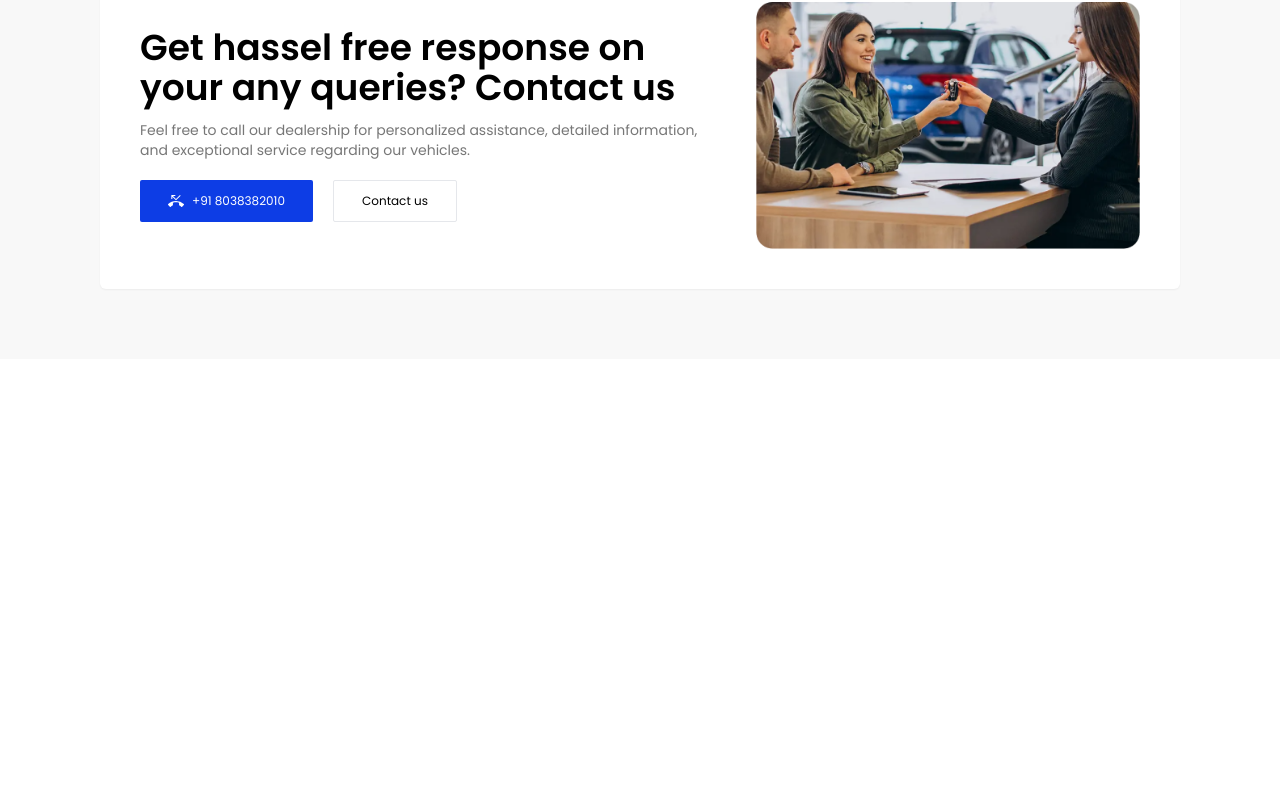
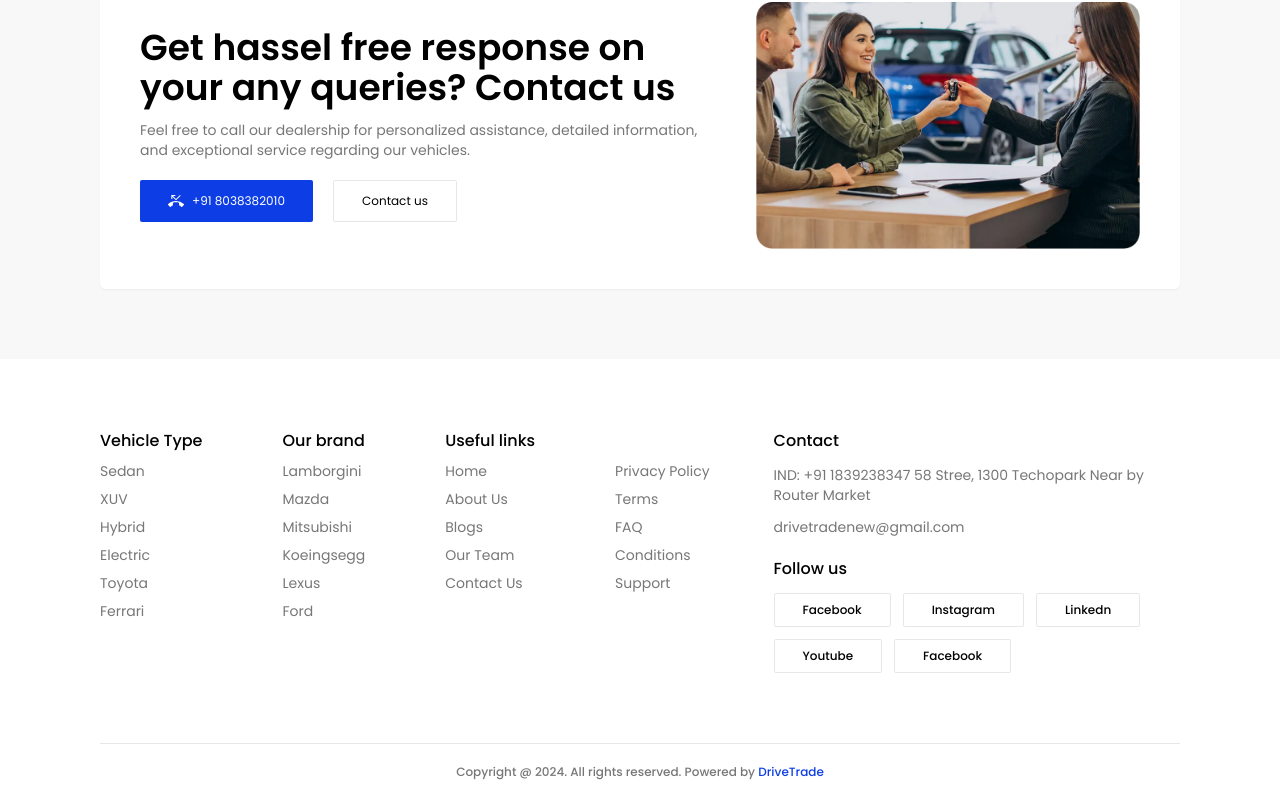
Before and after one commit to afsal-p-u/drive-trade, a React (Vite) app in the folder user/: page / in a window 1280 px wide. Shown: the part 4255-5055 px from the top of the page. Before the commit the page ends 4614 px from the top, so only its background shows below. Built offline with nearby package versions, Linux system fonts and the light colour scheme.

Commit message:
added footer

```diff
--- a/user/src/components/Footer.tsx
+++ b/user/src/components/Footer.tsx
@@ -2,8 +2,102 @@ import React from 'react'
 
 const Footer = () => {
   return (
-    <div>
+    <div className='bg-primary px-[100px] pt-[70px]'>
+      <div className="pb-[70px] flex gap-16">
+        <div className="flex gap-5 basis-3/5 justify-between">
+            <div className="flex flex-col gap-2">
+                <p className='font-medium'>Vehicle Type</p>
 
+                <div className="flex flex-col gap-2">
+                    <p className='text-sm text-light_gray'>Sedan</p>
+                    <p className='text-sm text-light_gray'>XUV</p>
+                    <p className='text-sm text-light_gray'>Hybrid</p>
+                    <p className='text-sm text-light_gray'>Electric</p>
+                    <p className='text-sm text-light_gray'>Toyota</p>
+                    <p className='text-sm text-light_gray'>Ferrari</p>
+                </div>
+            </div>
+
+            <div className="flex flex-col gap-2">
+                <p className='font-medium'>Our brand</p>
+
+                <div className="flex flex-col gap-2">
+                    <p className='text-sm text-light_gray'>Lamborgini</p>
+                    <p className='text-sm text-light_gray'>Mazda</p>
+                    <p className='text-sm text-light_gray'>Mitsubishi</p>
+                    <p className='text-sm text-light_gray'>Koeingsegg</p>
+                    <p className='text-sm text-light_gray'>Lexus</p>
+                    <p className='text-sm text-light_gray'>Ford</p>
+                </div>
+            </div>
+
+            <div className="flex flex-col gap-2">
+                <p className='font-medium'>Useful links</p>
+
+                <div className="flex flex-col gap-2">
+                    <p className='text-sm text-light_gray'>Home</p>
+                    <p className='text-sm text-light_gray'>About Us</p>
+                    <p className='text-sm text-light_gray'>Blogs</p>
+                    <p className='text-sm text-light_gray'>Our Team</p>
+                    <p className='text-sm text-light_gray'>Contact Us</p>
+                </div>
+            </div>
+
+            <div className="flex flex-col gap-2">
+                <p className='font-medium opacity-0'>Others</p>
+
+                <div className="flex flex-col gap-2">
+                    <p className='text-sm text-light_gray'>Privacy Policy</p>
+                    <p className='text-sm text-light_gray'>Terms</p>
+                    <p className='text-sm text-light_gray'>FAQ</p>
+                    <p className='text-sm text-light_gray'>Conditions</p>
+                    <p className='text-sm text-light_gray'>Support</p>
+                </div>
+            </div>
+        </div>
+
+        <div className="basis-2/5 flex flex-col justify-between gap-5">
+            <div className="">
+                <p className='font-medium'>Contact</p>
+
+                <p className='text-sm text-light_gray mt-3'>IND: +91 1839238347 58 Stree, 1300 Techopark Near by Router Market</p>
+
+                <p className='text-sm text-light_gray mt-3'>drivetradenew@gmail.com</p>
+            </div>
+
+            <div className="flex flex-col">
+                <div className="">
+                    <p className='font-medium'>Follow us</p>
+
+                    <div className="mt-3 flex gap-3 flex-wrap">
+                        <button className='px-7 py-2 text-xs rounded-sm border-[1px] font-medium'>
+                            Facebook
+                        </button>
+
+                        <button className='px-7 py-2 text-xs rounded-sm border-[1px] font-medium'>
+                            Instagram
+                        </button>
+
+                        <button className='px-7 py-2 text-xs rounded-sm border-[1px] font-medium'>
+                            Linkedn
+                        </button>
+
+                        <button className='px-7 py-2 text-xs rounded-sm border-[1px] font-medium'>
+                            Youtube
+                        </button>
+
+                        <button className='px-7 py-2 text-xs rounded-sm border-[1px] font-medium'>
+                            Facebook
+                        </button>
+                    </div>
+                </div>
+            </div>
+        </div>
+      </div>
+
+      <div className="py-5 flex items-center justify-center border-t-[1px]">
+        <p className='text-xs font-medium text-light_gray'>Copyright @ 2024. All rights reserved. Powered by <span className='text-secondary'>DriveTrade</span></p>
+      </div>
     </div>
   )
 }
```
